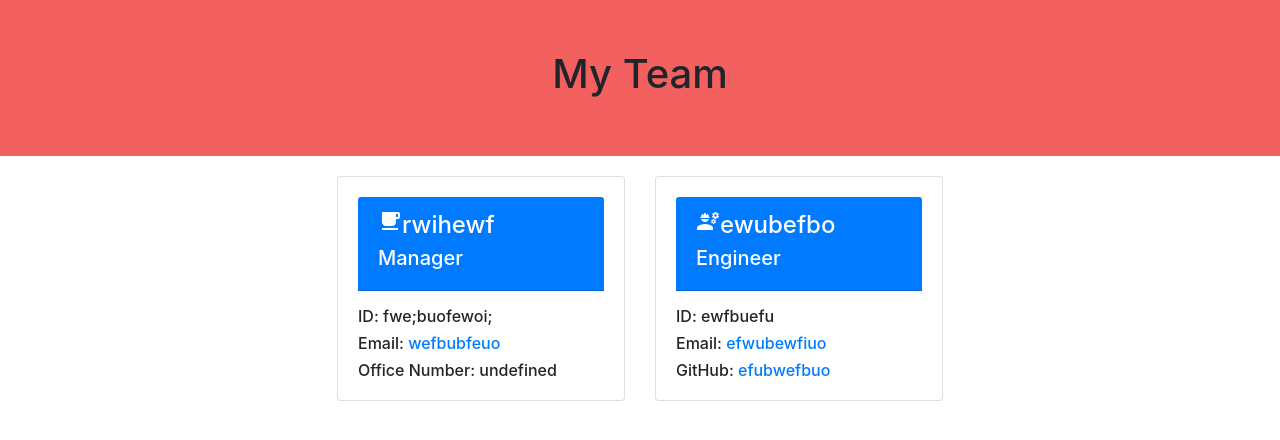
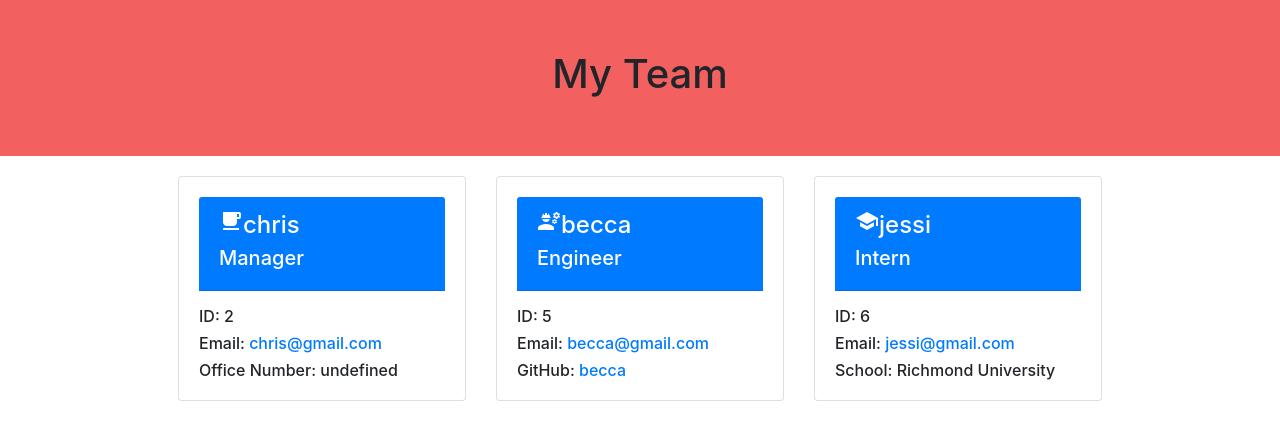
Before and after one commit to chriscampaigne/team-portfolio-generator, a website: page index.html in a window 1280 px wide. Drawn offline with nearby package versions, Linux system fonts and the light colour scheme.

```diff
--- a/index.html
+++ b/index.html
@@ -23,12 +23,12 @@
             <div class="card" style="width: 18rem;">
                 <div class="card-body">
                     <div class="card-header bg-primary text-white">
-                    <h4 class="card-title"><span class="material-icons">local_cafe</span>rwihewf</h4>
+                    <h4 class="card-title"><span class="material-icons">local_cafe</span>chris</h4>
                     <h5 class="card-subtitle mb-2">Manager</h5>
                     </div>
                     <p></p>
-                    <h6 class="card-text">ID: fwe;buofewoi;</h6>
-                    <h6 class="card-text">Email: <a href="mailto:wefbubfeuo">wefbubfeuo</a></h6>
+                    <h6 class="card-text">ID: 2</h6>
+                    <h6 class="card-text">Email: <a href="mailto:chris@gmail.com">chris@gmail.com</a></h6>
                     <h6 class="card-text">Office Number: undefined</h6>
                 </div>
             </div>
@@ -40,18 +40,37 @@
                     <div class="card" style="width: 18rem;">
                         <div class="card-body">
                             <div class="card-header bg-primary text-white">
-                            <h4 class="card-title"><span class="material-icons">engineering</span>ewubefbo</h4>
+                            <h4 class="card-title"><span class="material-icons">engineering</span>becca</h4>
                             <h5 class="card-subtitle mb-2">Engineer</h5>
                             </div>
                             <p></p>
-                            <h6 class="card-text">ID: ewfbuefu</h6>
-                            <h6 class="card-text">Email: <a href="mailto:efwubewfiuo">efwubewfiuo</a></h6>
-                            <h6 class="card-text">GitHub: <a href="https://github.com/efubwefbuo" target="_blank" rel="noopener noreferrer">efubwefbuo</a></h6>
+                            <h6 class="card-text">ID: 5</h6>
+                            <h6 class="card-text">Email: <a href="mailto:becca@gmail.com">becca@gmail.com</a></h6>
+                            <h6 class="card-text">GitHub: <a href="https://github.com/becca" target="_blank" rel="noopener noreferrer">becca</a></h6>
                         </div>
                     </div>
                 </div>
             </div>
         </section>
+        <section>
+            <div class="container">
+                <div class="intern">
+                    <div class="card" style="width: 18rem;">
+                        <div class="card-body">
+                            <div class="card-header bg-primary text-white">
+                            <h4 class="card-title"><span class="material-icons">school</span>jessi</h4>
+                            <h5 class="card-subtitle mb-2">Intern</h5>
+                            </div>
+                            <p></p>
+                            <h6 class="card-text">ID: 6</h6>
+                            <h6 class="card-text">Email: <a href="mailto:jessi@gmail.com">jessi@gmail.com</a></h6>
+                            <h6 class="card-text">School: Richmond University</h6>
+                        </div>
+                    </div>
+                </div>
+            </div>
+        </section>
+
     </div>
     </main>
     </body>
```
Also changed, not shown: README.md.
